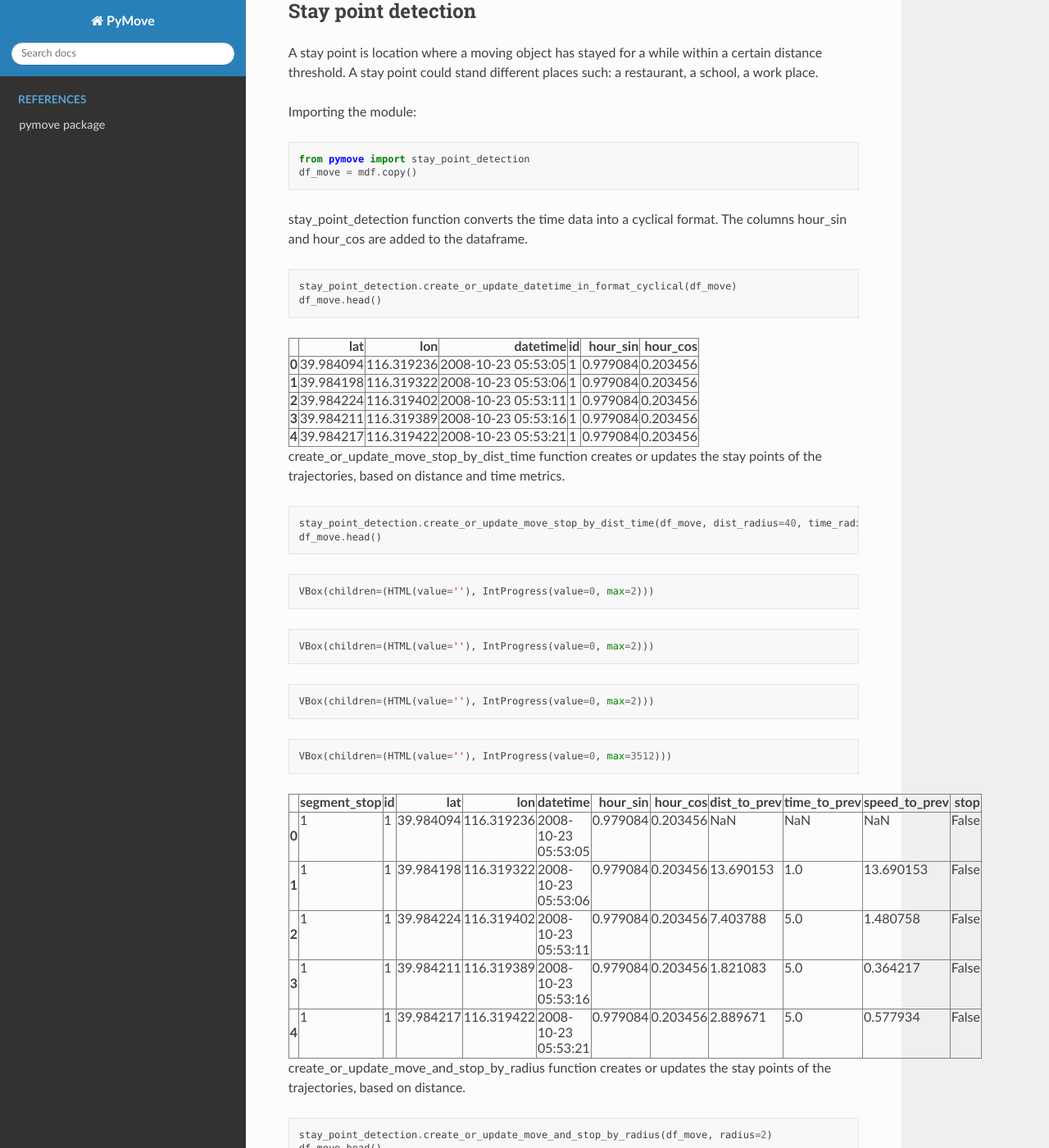
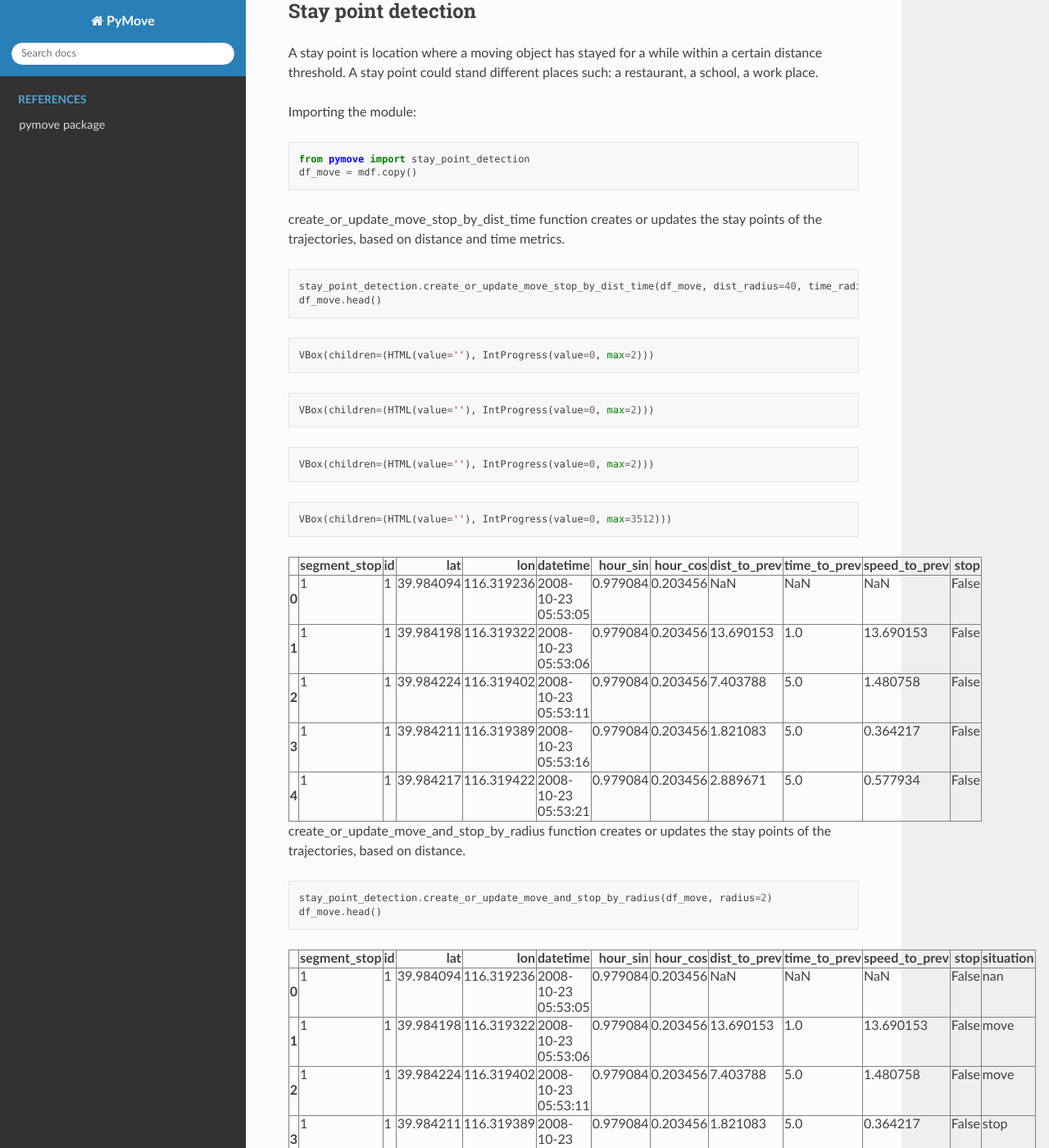
Before and after one commit to InsightLab/PyMove, a Sphinx documentation site: the page built from docs/examples/02_Exploring_Preprossessing.rst, in a window 1280 px wide and 1400 px high, scrolled down 10693 px. Shown: the whole window at 82% size. Built offline with Sphinx 7.4.7 and the Read the Docs theme 2.0.0, drawn with Linux system fonts in a browser that asks for light colours; pages that are not in the unit, such as notebooks, are missing from menus.

```diff
--- a/docs/examples/02_Exploring_Preprossessing.rst
+++ b/docs/examples/02_Exploring_Preprossessing.rst
@@ -2194,97 +2194,6 @@ Importing the module:
 
     from pymove import stay_point_detection
     df_move = mdf.copy()
-
-stay_point_detection function converts the time data into a cyclical
-format. The columns hour_sin and hour_cos are added to the dataframe.
-
-.. code:: python
-
-    stay_point_detection.create_or_update_datetime_in_format_cyclical(df_move)
-    df_move.head()
-
-
-
-
-.. raw:: html
-
-    <div>
-    <style scoped>
-        .dataframe tbody tr th:only-of-type {
-            vertical-align: middle;
-        }
-
-        .dataframe tbody tr th {
-            vertical-align: top;
-        }
-
-        .dataframe thead th {
-            text-align: right;
-        }
-    </style>
-    <table border="1" class="dataframe">
-      <thead>
-        <tr style="text-align: right;">
-          <th></th>
-          <th>lat</th>
-          <th>lon</th>
-          <th>datetime</th>
-          <th>id</th>
-          <th>hour_sin</th>
-          <th>hour_cos</th>
-        </tr>
-      </thead>
-      <tbody>
-        <tr>
-          <th>0</th>
-          <td>39.984094</td>
-          <td>116.319236</td>
-          <td>2008-10-23 05:53:05</td>
-          <td>1</td>
-          <td>0.979084</td>
-          <td>0.203456</td>
-        </tr>
-        <tr>
-          <th>1</th>
-          <td>39.984198</td>
-          <td>116.319322</td>
-          <td>2008-10-23 05:53:06</td>
-          <td>1</td>
-          <td>0.979084</td>
-          <td>0.203456</td>
-        </tr>
-        <tr>
-          <th>2</th>
-          <td>39.984224</td>
-          <td>116.319402</td>
-          <td>2008-10-23 05:53:11</td>
-          <td>1</td>
-          <td>0.979084</td>
-          <td>0.203456</td>
-        </tr>
-        <tr>
-          <th>3</th>
-          <td>39.984211</td>
-          <td>116.319389</td>
-          <td>2008-10-23 05:53:16</td>
-          <td>1</td>
-          <td>0.979084</td>
-          <td>0.203456</td>
-        </tr>
-        <tr>
-          <th>4</th>
-          <td>39.984217</td>
-          <td>116.319422</td>
-          <td>2008-10-23 05:53:21</td>
-          <td>1</td>
-          <td>0.979084</td>
-          <td>0.203456</td>
-        </tr>
-      </tbody>
-    </table>
-    </div>
-
-
 
 create_or_update_move_stop_by_dist_time function creates or updates the
 stay points of the trajectories, based on distance and time metrics.
```
Also changed, not shown: README.md (+5 -0 lines), .mapping.svg (added), 4 other files.
